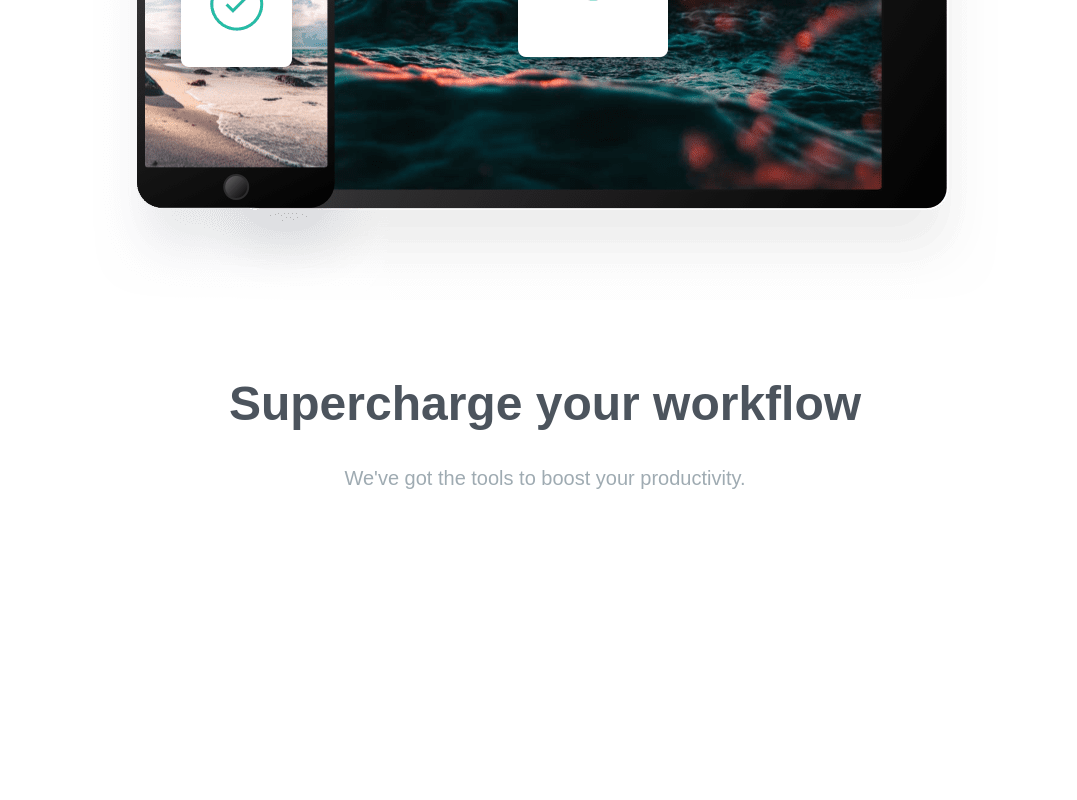
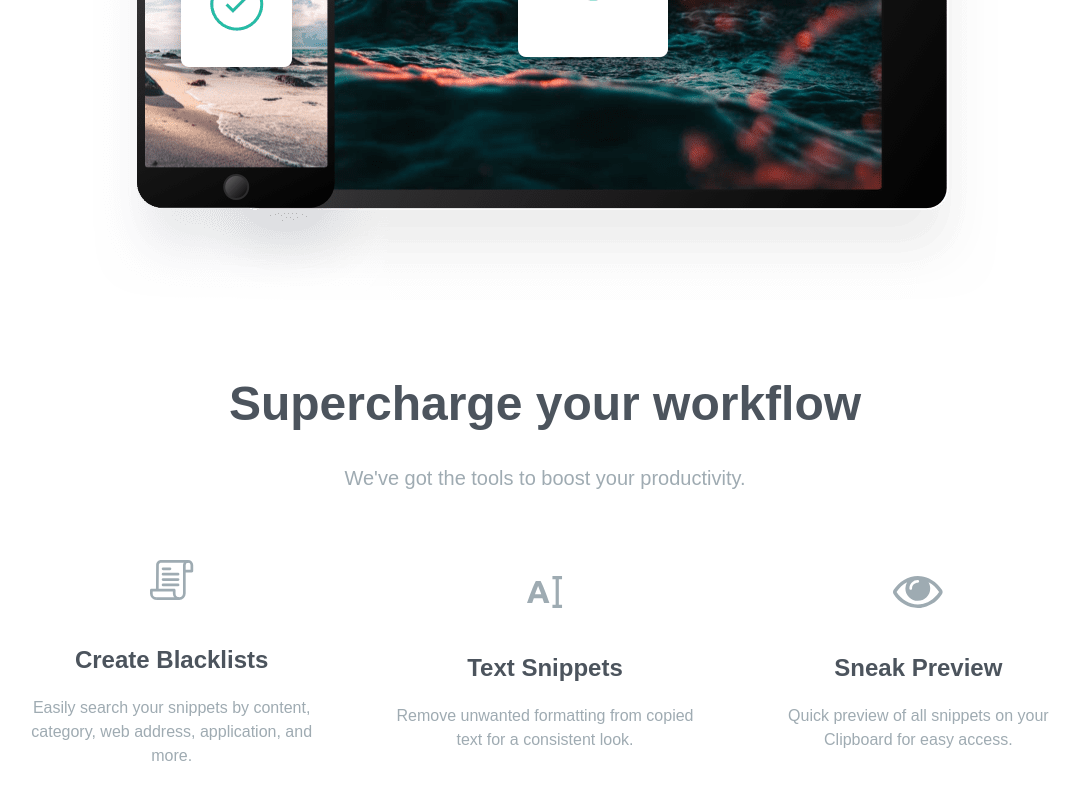
Before and after one commit to btsmith1212/clipboard-website, a website: page index.html in a window 1280 px wide. Shown: the part 2360-3160 px from the top of the page, without its empty margins (95-1172 px from the left). Before the commit the page ends 2936 px from the top, so only its background shows below. Drawn offline with Linux system fonts and the light colour scheme; a web font is replaced by a local one.

Commit message:
added supercharge section

```diff
--- a/index.html
+++ b/index.html
@@ -94,10 +94,32 @@
             <h3>
                 Supercharge your workflow
             </h3>
-            <p class="section-content mb-16">
+            <p class="section-content mb-16 text-xl">
                 We've got the tools to boost your productivity.
             </p>
-
+            <div class="flex flex-col items-center justify-between space-y-16 md:flex-row md:space-y-0 md:space-x-12">
+                <div class="flex flex-col items-center space-y-5">
+                    <img src="images/icon-blacklist.svg" alt="" class="mb-6">
+                    <h5>Create Blacklists</h5>
+                    <p class="max-w-md text-grayishBlue">
+                        Easily search your snippets by content, category, web address, application, and more.
+                    </p>
+                </div>
+                <div class="flex flex-col items-center space-y-5">
+                    <img src="images/icon-text.svg" alt="" class="mb-6">
+                    <h5>Text Snippets</h5>
+                    <p class="max-w-md text-grayishBlue">
+                        Remove unwanted formatting from copied text for a consistent look.
+                    </p>
+                </div>
+                <div class="flex flex-col items-center space-y-5">
+                    <img src="images/icon-preview.svg" alt="" class="mb-6">
+                    <h5>Sneak Preview</h5>
+                    <p class="max-w-md text-grayishBlue">
+                        Quick preview of all snippets on your Clipboard for easy access.
+                    </p>
+                </div>
+            </div>
         </div>
     </section>
 </body>
```
Also changed, not shown: css/style.css.
